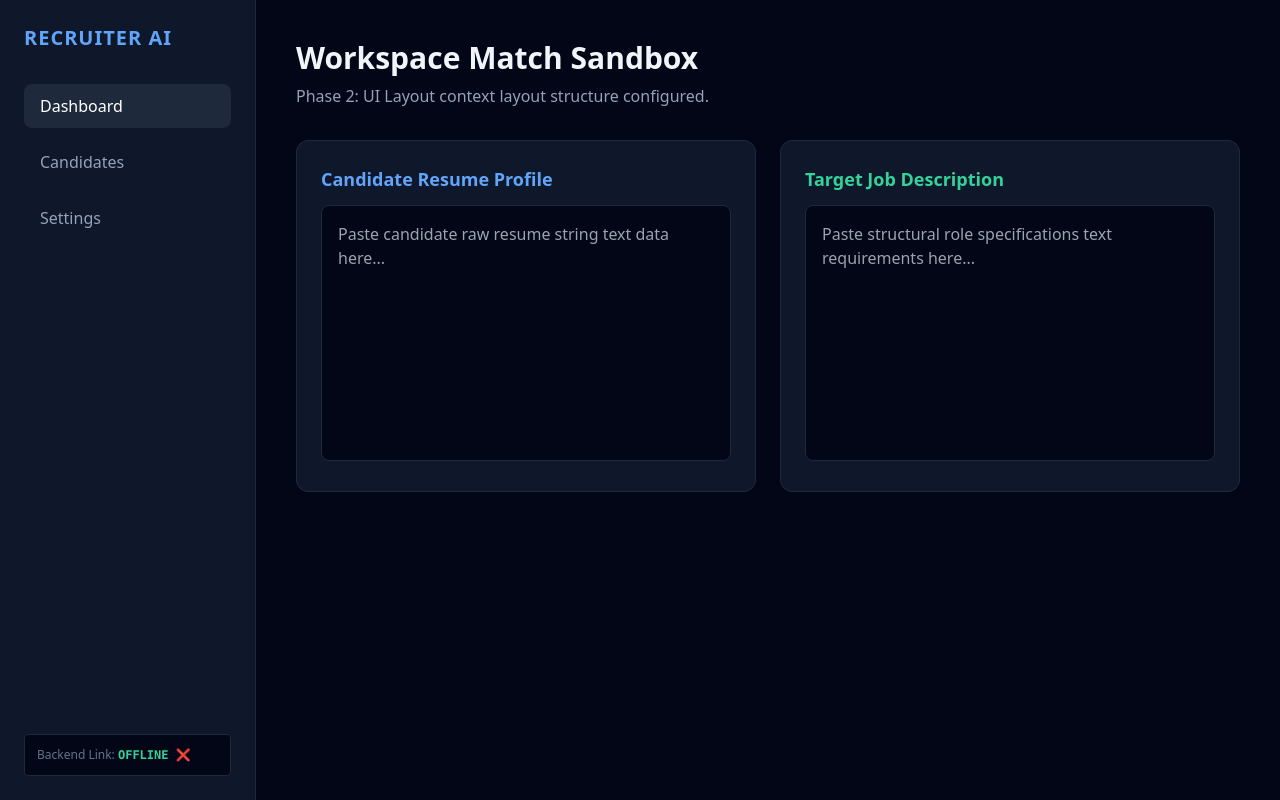
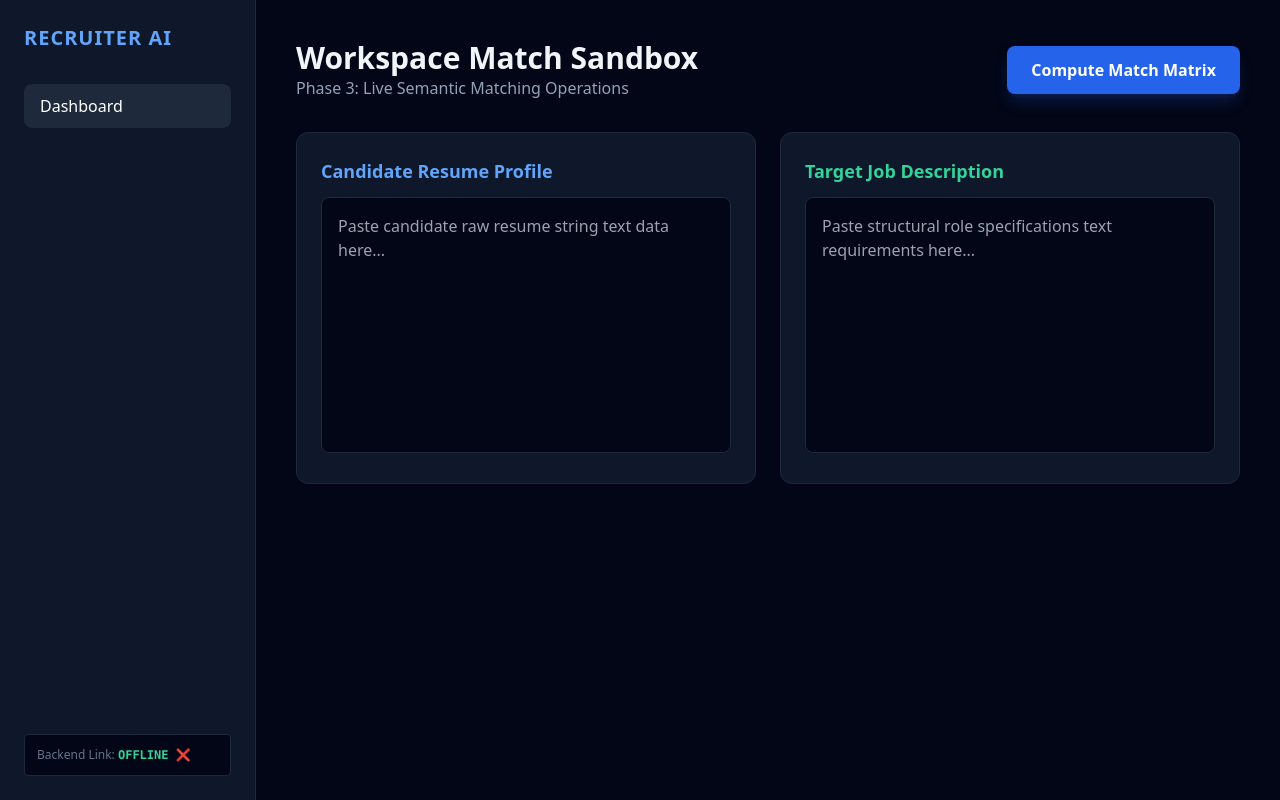
Before and after one commit to Susankit/ultimate-ai-recruiter, a React app in the folder frontend/: page / in a window 1280 px wide. Built offline with nearby package versions, Linux system fonts and the light colour scheme; no server answers; the HTML template or start-up script is replaced by a standard one.

Commit message:
feat: implement active state binding and analysis dashboard rendering framework

```diff
--- a/frontend/src/App.jsx
+++ b/frontend/src/App.jsx
@@ -3,24 +3,38 @@ import { aiRecruiterAPI } from './services/api';
 
 function App() {
   const [serverStatus, setServerStatus] = useState("Checking...");
+  const [resumeText, setResumeText] = useState("");
+  const [jobText, setJobText] = useState("");
+  const [loading, setLoading] = useState(false);
+  const [result, setResult] = useState(null);
 
   useEffect(() => {
-    // Verify integration connectivity on mount
     aiRecruiterAPI.checkHealth().then(data => {
       setServerStatus(data.status === "healthy" ? "CONNECTED ✅" : "OFFLINE ❌");
     });
   }, []);
 
+  const handleMatchCalculation = async () => {
+    if (!resumeText.trim() || !jobText.trim()) {
+      alert("Please fill out both the resume and job description text fields.");
+      return;
+    }
+    setLoading(true);
+    setResult(null);
+
+    const response = await aiRecruiterAPI.submitMatch(resumeText, jobText);
+    setLoading(false);
+    setResult(response);
+  };
+
   return (
     <div className="flex h-screen bg-slate-950 text-slate-100 font-sans">
-      {/* Sidebar Component */}
+      {/* Sidebar */}
       <div className="w-64 bg-slate-900 border-r border-slate-800 p-6 flex flex-col justify-between">
         <div>
           <h2 className="text-xl font-bold tracking-wider text-blue-400 mb-8">RECRUITER AI</h2>
           <nav className="space-y-3">
-            <div className="bg-slate-800 text-white px-4 py-2.5 rounded-lg font-medium cursor-pointer">Dashboard</div>
-            <div className="text-slate-400 hover:bg-slate-800 hover:text-white px-4 py-2.5 rounded-lg transition cursor-pointer">Candidates</div>
-            <div className="text-slate-400 hover:bg-slate-800 hover:text-white px-4 py-2.5 rounded-lg transition cursor-pointer">Settings</div>
+            <div className="bg-slate-800 text-white px-4 py-2.5 rounded-lg font-medium">Dashboard</div>
           </nav>
         </div>
         <div className="text-xs text-slate-500 bg-slate-950 p-3 rounded border border-slate-800">
@@ -28,21 +42,67 @@ function App() {
         </div>
       </div>
 
-      {/* Main Workspace Panels */}
+      {/* Main Panel */}
       <div className="flex-1 p-10 overflow-y-auto">
-        <h1 className="text-3xl font-extrabold mb-2">Workspace Match Sandbox</h1>
-        <p className="text-slate-400 mb-8">Phase 2: UI Layout context layout structure configured.</p>
+        <div className="flex justify-between items-center mb-8">
+          <div>
+            <h1 className="text-3xl font-extrabold">Workspace Match Sandbox</h1>
+            <p className="text-slate-400">Phase 3: Live Semantic Matching Operations</p>
+          </div>
+          <button
+            onClick={handleMatchCalculation}
+            disabled={loading}
+            className="bg-blue-600 hover:bg-blue-500 disabled:bg-slate-800 text-white font-bold px-6 py-3 rounded-lg transition-all shadow-lg shadow-blue-900/40"
+          >
+            {loading ? "Analyzing Core Matrices..." : "Compute Match Matrix"}
+          </button>
+        </div>
 
-        <div className="grid grid-cols-2 gap-6">
+        <div className="grid grid-cols-2 gap-6 mb-8">
           <div className="bg-slate-900 p-6 rounded-xl border border-slate-800">
             <h3 className="text-lg font-semibold mb-3 text-blue-400">Candidate Resume Profile</h3>
-            <textarea className="w-full h-64 bg-slate-950 border border-slate-800 rounded-lg p-4 text-slate-300 focus:outline-none focus:border-blue-500 resize-none" placeholder="Paste candidate raw resume string text data here..."></textarea>
+            <textarea
+              value={resumeText}
+              onChange={(e) => setResumeText(e.target.value)}
+              className="w-full h-64 bg-slate-950 border border-slate-800 rounded-lg p-4 text-slate-300 focus:outline-none focus:border-blue-500 resize-none"
+              placeholder="Paste candidate raw resume string text data here..."
+            ></textarea>
           </div>
           <div className="bg-slate-900 p-6 rounded-xl border border-slate-800">
             <h3 className="text-lg font-semibold mb-3 text-emerald-400">Target Job Description</h3>
-            <textarea className="w-full h-64 bg-slate-950 border border-slate-800 rounded-lg p-4 text-slate-300 focus:outline-none focus:border-emerald-500 resize-none" placeholder="Paste structural role specifications text requirements here..."></textarea>
+            <textarea
+              value={jobText}
+              onChange={(e) => setJobText(e.target.value)}
+              className="w-full h-64 bg-slate-950 border border-slate-800 rounded-lg p-4 text-slate-300 focus:outline-none focus:border-emerald-500 resize-none"
+              placeholder="Paste structural role specifications text requirements here..."
+            ></textarea>
           </div>
         </div>
+
+        {/* Dynamic AI Results Panel */}
+        {result && (
+          <div className="bg-slate-900 p-6 rounded-xl border border-blue-900/50 animation-fade-in">
+            <h3 className="text-xl font-bold mb-4 text-slate-200">AI Assessment Analytics</h3>
+            <div className="grid grid-cols-3 gap-4">
+              <div className="bg-slate-950 p-4 rounded-lg border border-slate-800 text-center">
+                <span className="text-xs text-slate-500 block mb-1">SEMANTIC MATCH SCORE</span>
+                <span className="text-4xl font-black text-blue-400">
+                  {typeof result.match_score === 'number' ? `${(result.match_score * 100).toFixed(1)}%` : "Error"}
+                </span>
+              </div>
+              <div className="bg-slate-950 p-4 rounded-lg border border-slate-800 text-center">
+                <span className="text-xs text-slate-500 block mb-1">RESUME TOKENS</span>
+                <span className="text-2xl font-bold text-slate-300">{result.diagnostics?.resume_words || 0} words</span>
+              </div>
+              <div className="bg-slate-950 p-4 rounded-lg border border-slate-800 text-center">
+                <span className="text-xs text-slate-500 block mb-1">KEYWORD GAP COVERAGE</span>
+                <span className="text-md font-medium text-emerald-400 block mt-2">
+                  {result.keyword_analysis?.matching_skills?.length || 0} Key Skills Identified
+                </span>
+              </div>
+            </div>
+          </div>
+        )}
       </div>
     </div>
   );
```
